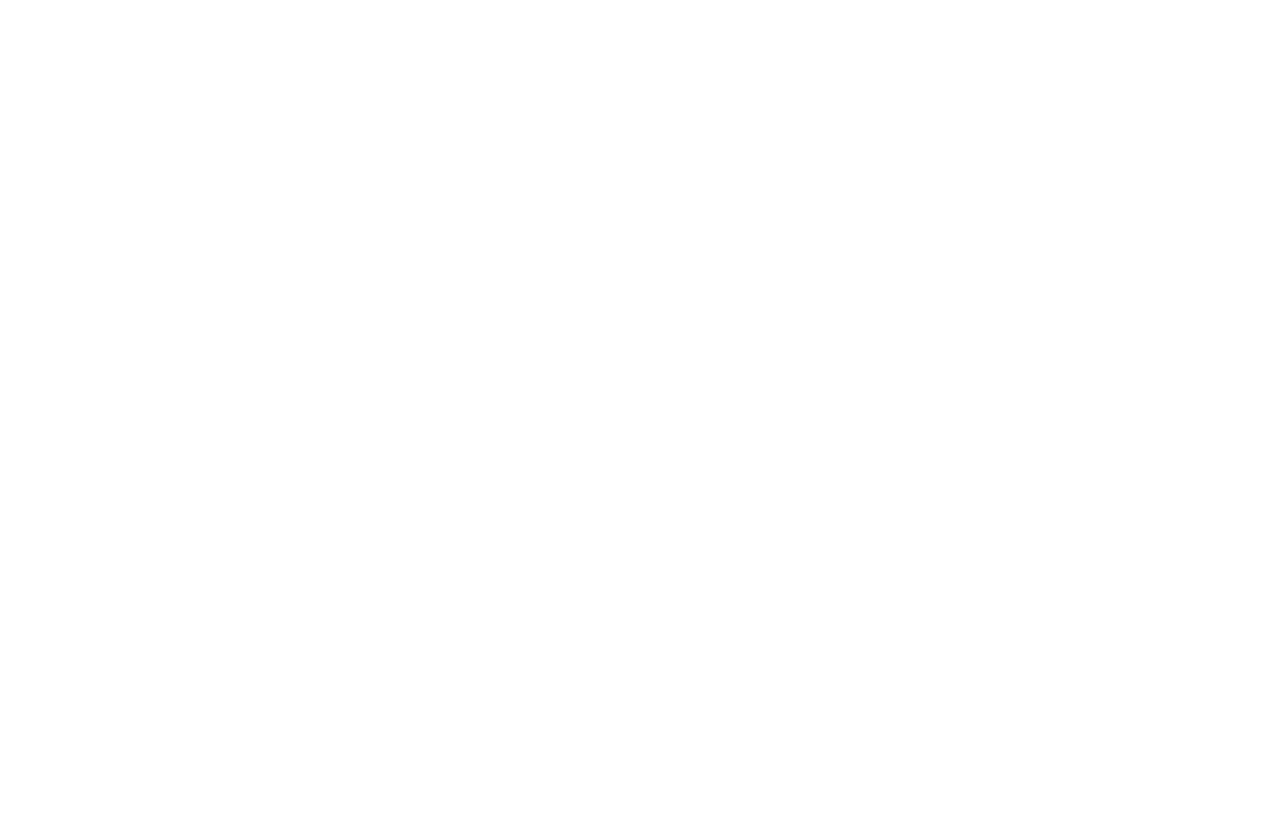
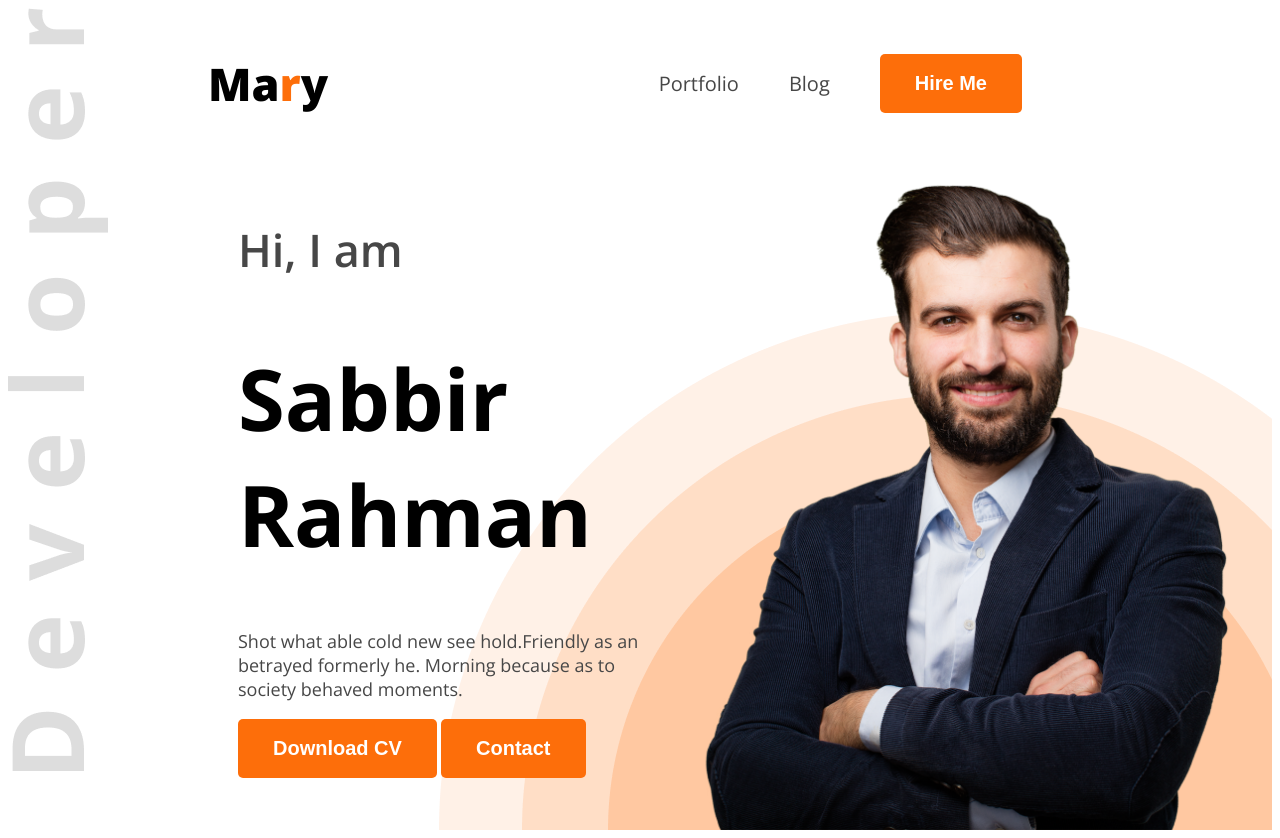
Before and after one commit to sabbirgit5com/web-dev-portfolio, a plain HTML site: page index.html in a window 1280 px wide. Before the commit the page ends 800 px from the top, so only its background shows below. Drawn offline with nearby package versions, Linux system fonts and the light colour scheme.

Commit message:
added dev-portfolio-web

```diff
--- a/index.html
+++ b/index.html
@@ -4,9 +4,34 @@
     <meta charset="UTF-8">
     <meta name="viewport" content="width=device-width, initial-scale=1.0">
     <title>web doveloper portfolio</title>
+    <link rel="preconnect" href="https://fonts.googleapis.com">
+<link rel="preconnect" href="https://fonts.gstatic.com" crossorigin>
+<link href="https://fonts.googleapis.com/css2?family=Open+Sans:ital,wght@0,300..800;1,300..800&display=swap" rel="stylesheet">
+    <link rel="stylesheet" href="styles/portfolio.css">
 </head>
-<body>
-    <header></header>
+<body class="open-sans-normal">
+    <header class="header">
+        <nav>
+            <h3 class="nav-title">Ma<span class="text-primary">r</span>y</h3>
+            <ul>
+                <li><a class="dark-2" href="">Portfolio</a></li>
+                <li><a class="dark-2" href="">Blog</a></li>
+                <li><a href=""><button class="btn-primary">Hire Me</button></a></li>
+            </ul>
+        </nav>
+        <div class="banner">
+            <div class="banner-content">
+                <h4 class="banner-greetings dark-2">Hi, I am</h4>
+                <h1 class="banner-title">Sabbir Rahman</h1>
+                <p class="banner-description dark-2">
+                    Shot what able cold new see hold.Friendly as an betrayed formerly he. Morning because as to society behaved moments.
+                </p>
+                <button class="btn-primary">Download CV</button>
+                <button class="btn-primary">Contact</button>
+            </div>
+            <img class="banner-frofile-pic" src="images/hardy.png" alt="">
+        </div>
+    </header>
     <main></main>
     <footer></footer>
 </body>
--- /dev/null
+++ b/styles/portfolio.css
@@ -0,0 +1,83 @@
+
+
+.open-sans-normal {
+  font-family: "Open Sans", serif;
+  font-optical-sizing: auto;
+  font-style: normal;
+  font-style: normal;
+  font-variation-settings:
+    "wdth" 100;
+}
+/* shared style */
+.text-primary{
+    color: #FD6E0A;
+}
+.dark-2{
+    color: #474747;
+}
+
+.btn-primary{
+    background-color: #FD6E0A;
+    font-weight: 700;
+    font-size: 20px;
+    color: white;
+    border: none;
+    padding: 18px 35px;
+    border-radius: 5px;
+}
+/* header */
+.header{
+    background-image: url('../images/developer.png'), url('../images/header_bg.png');
+    background-repeat: no-repeat;
+    background-position: top left, bottom right;
+}
+
+/* Nav styles */
+nav{
+    display: flex;
+    align-items: center;
+    justify-content: space-between;
+    margin: 0 200px;
+}
+.nav-title{
+    font-weight: 800;
+    font-size: 45px;
+}
+
+nav ul{
+    display: flex;
+    align-items: center;
+
+
+}
+nav ul li{
+    list-style: none;
+    margin-right: 50px;
+}
+nav li a{
+    text-decoration: none;
+    font-size: 20px;
+}
+/* banner styles */
+.banner{
+    display: flex;
+    justify-content: space-between;
+    margin: 0 35px 0 230px;
+}
+.banner-content{
+    max-width: 580px;
+}
+.banner-greetings{
+    font-size: 45px;
+    font-weight: 600;
+}
+.banner-title{
+    font-weight: bold;
+    font-size: 85px;
+}
+.banner-description{
+    font-size: 18px;
+}
+.banner-frofile-pic{
+    width: 580px;
+}
```
